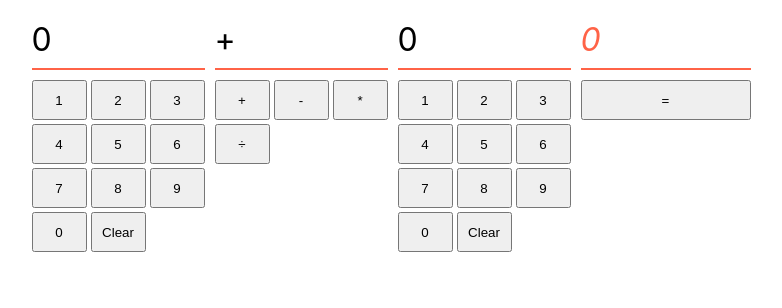
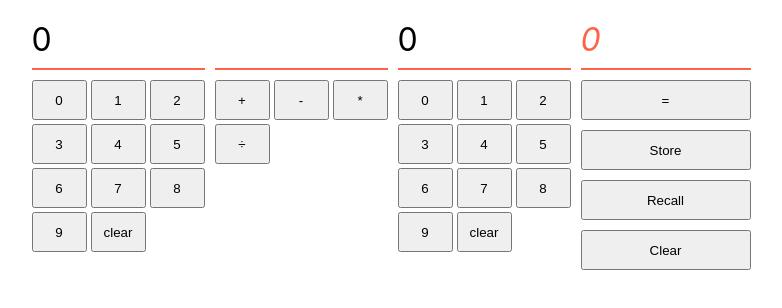
Before and after one commit to boolean-uk/react-state-calculator, a React (Vite) app: page / in a window 1280 px wide. Shown: the top 308 px of the page, without its empty margins (249-1031 px from the left). Built offline with nearby package versions, Linux system fonts and the light colour scheme.

Commit message:
Completed all tasks

```diff
--- a/src/App.jsx
+++ b/src/App.jsx
@@ -1,59 +1,10 @@
 import "./App.css"
+import Calculator from "./components/Calculator"
 
 function App() {
 
   return (
-    <div className="calculator">
-      <div className="panel">
-        <p>0</p>
-        <div className="numbers">
-          <button>1</button>
-          <button>2</button>
-          <button>3</button>
-          <button>4</button>
-          <button>5</button>
-          <button>6</button>
-          <button>7</button>
-          <button>8</button>
-          <button>9</button>
-          <button>0</button>
-          <button>Clear</button>
-        </div>
-      </div>
-
-      <div className="panel">
-        <p>+</p>
-        <div className="numbers">
-          <button>+</button>
-          <button>-</button>
-          <button>*</button>
-          <button>÷</button>
-        </div>
-      </div>
-
-      <div className="panel">
-        <p>0</p>
-        <div className="numbers">
-          <button>1</button>
-          <button>2</button>
-          <button>3</button>
-          <button>4</button>
-          <button>5</button>
-          <button>6</button>
-          <button>7</button>
-          <button>8</button>
-          <button>9</button>
-          <button>0</button>
-          <button>Clear</button>
-        </div>
-      </div>
-      <div className="panel answer">
-        <p>0</p>
-        <div>
-          <button>=</button>
-        </div>
-      </div>
-    </div>
+    <Calculator />
   )
 }
 
--- /dev/null
+++ b/src/components/Calculator.jsx
@@ -0,0 +1,65 @@
+import React, { useState } from "react";
+import Operator from './Operator.jsx'
+import Numbers from "./Numbers.jsx";
+
+function Calculator() {
+  const [firstNumber, setFirstNumber] = useState(0);
+  const [operator, setOperator] = useState("");
+  const [secondNumber, setSecondNumber] = useState(0);
+  const [result, setResult] = useState(0);
+  const [storedValue, setStoredValue] = useState(0);
+
+  const CalculateResult = () => {
+  const num1 = parseFloat(firstNumber)
+  const num2 = parseFloat(secondNumber)
+
+  switch(operator) {
+      case '+':
+          setResult("= " + (num1 + num2))
+          break
+      case '-':
+          setResult("= " + (num1 - num2))
+          break
+      case '*':
+          setResult("= " + (num1 * num2))
+          break
+      case '÷':
+          setResult("= " + (num1 / num2))
+          break
+      default:
+          setResult(0)
+  }
+ }
+
+ const Store = () => {
+    setStoredValue(result)
+ }
+
+ const Recall = () => {
+    setResult(storedValue)
+ }
+
+ const Clear = () => {
+    setFirstNumber(0)
+    setOperator("")
+    setSecondNumber(0)
+    setResult("")
+ }
+
+  return (
+    <div className="calculator">
+      <Numbers setValue={setFirstNumber} value={firstNumber} />
+      <Operator setValue={setOperator} value={operator}  />
+      <Numbers setValue={setSecondNumber} value={secondNumber} />
+      <div className="panel answer">
+        <p>{result}</p>
+      <button onClick={CalculateResult}>=</button>
+      <button onClick={Store}>Store</button>
+      <button onClick={Recall}>Recall</button>
+      <button onClick={Clear}>Clear</button>
+      </div>
+    </div>
+  );
+}
+
+export default Calculator;
--- /dev/null
+++ b/src/components/CustomButton.jsx
@@ -0,0 +1,22 @@
+import React from 'react'
+
+
+function CustomButton({children, setValue, value}) {
+    const setButtonValue = () => {
+        if(!value){
+            setValue(children)
+            return
+        }
+
+        if(value === 0 && children === 0){
+            return
+        }
+        setValue((`${value}${children}`))
+    }
+
+  return (
+    <button onClick={() => setButtonValue()}>{children}</button>
+  )
+}
+
+export default CustomButton
--- /dev/null
+++ b/src/components/Numbers.jsx
@@ -0,0 +1,33 @@
+import CustomButton from "./CustomButton"
+
+
+export default function Numbers({ value, setValue }) {
+  const buttons = []
+
+  const handleNumberClick = (num) => {
+    if (value === "0") {
+      setValue(num.toString())
+    } else {
+      setValue(value + num.toString())
+    }
+  }
+
+  const Clear = () => {
+    setValue(0)
+  }
+
+
+  for (let i = 0; i <= 9; i++) {
+      buttons.push(<CustomButton key={i} setValue={setValue} value={value}
+        >{i}</CustomButton>)
+  }
+  return (
+      <div className="panel">
+          <p>{value}</p>
+          <div className="numbers">
+              {buttons}
+              <button onClick={Clear}>clear</button>
+          </div>
+      </div>
+  )
+}
--- /dev/null
+++ b/src/components/Operator.jsx
@@ -0,0 +1,21 @@
+import CustomButton from "./CustomButton";
+
+const operatorList = ['+', '-', '*', '÷']
+function CalculatorOperators({ value, setValue }) {
+    const buttons = []
+
+    operatorList.forEach((operator) => {
+        buttons.push(<CustomButton setValue={setValue}>{operator}</CustomButton>)
+    })
+
+    return (
+        <div className="panel">
+            <p>{value}</p>
+            <div className="numbers">
+                {buttons}
+            </div>
+        </div>
+    )
+};
+
+export default CalculatorOperators;
```
